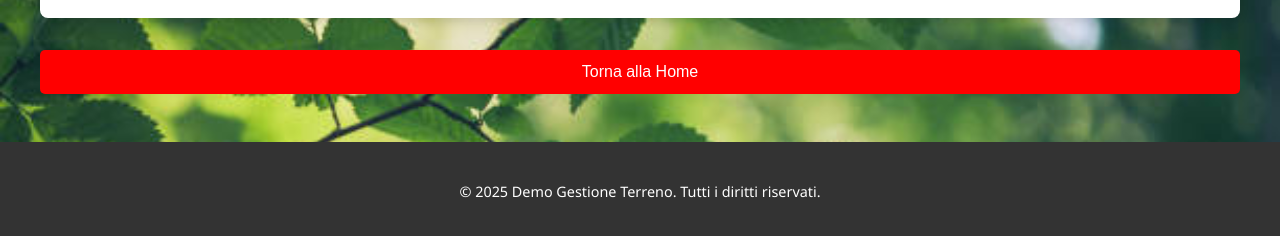
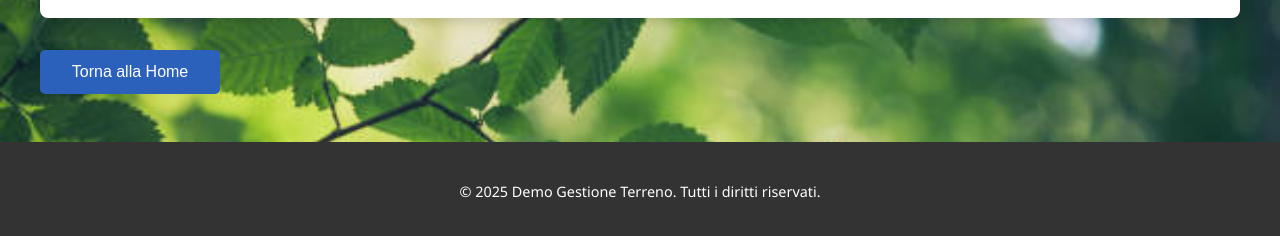
Before and after one commit to R-A-C-02/CO-e-O-Il-tuo-terreno-respira, a plain HTML site: page FrontEnd/demo.html in a window 1280 px wide. Shown: the part 981-1217 px from the top of the page. Drawn offline with nearby package versions, Linux system fonts and the light colour scheme.

Commit message:
modifiche al demo

```diff
--- a/FrontEnd/demo.html
+++ b/FrontEnd/demo.html
@@ -229,19 +229,19 @@
         }
 
           .btn-home {
-            background-color: red;
+            background-color: rgb(43, 96, 187);
             color: white;
             padding: 0.8rem 1.5rem;
             border: none;
             border-radius: 5px;
             cursor: pointer;
             font-size: 1em;
-            width: auto;
+            width: 180px;
             transition: background-color 0.3s ease, transform 0.2s ease;
         }
 
         .btn-home:hover {
-            background-color: rgb(241, 118, 118);
+            background-color: rgb(118, 196, 241);
             transform: translateY(-2px);
         }
 
@@ -339,7 +339,7 @@
                 </div>
             </div>
         </section>
-        <button class="btn-home" onclick="window.location.href='index.html'">Torna alla Home</button>
+        <button class="btn-home" onclick="window.location.href='homepage_bottone_demo.html'">Torna alla Home</button>
     </main>
 
     <footer>
```
